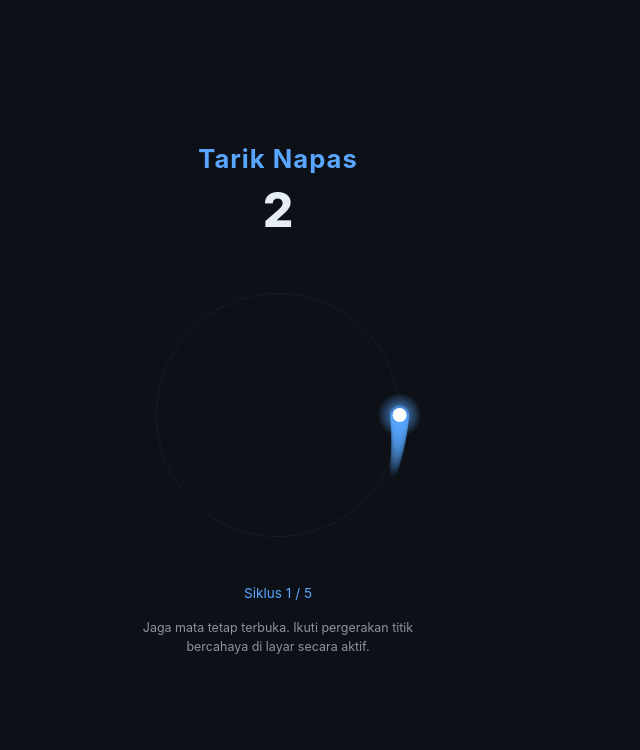
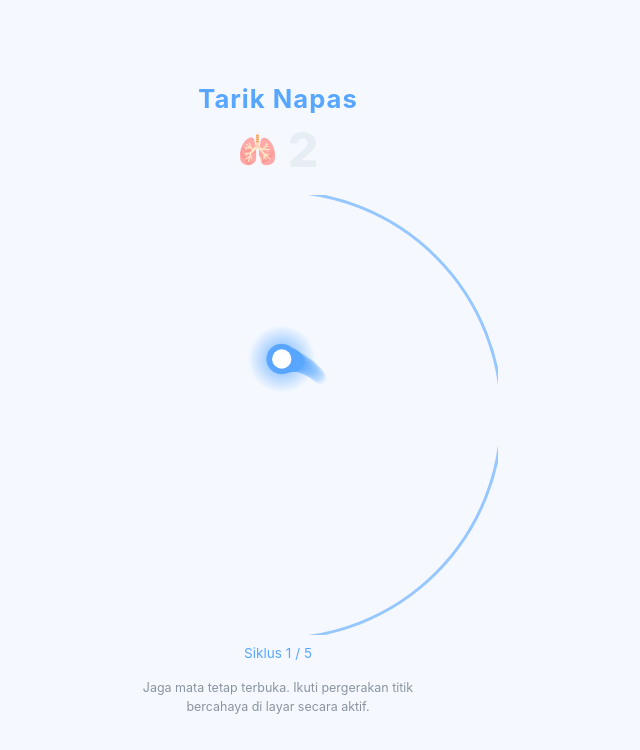
Before and after one commit to akhmadnurh/xenovia-care-cbt, a website: page Breathing.html in a window 1280 px wide. Shown: the whole page, without its empty margins (362-1002 px from the left). Drawn offline with Linux system fonts and the light colour scheme.

Commit message:
adjust breathing exercise

```diff
--- a/Breathing.html
+++ b/Breathing.html
@@ -16,6 +16,7 @@
       }
       body {
         background: #0d1117;
+        transition: background 0.6s ease;
         color: #e6edf3;
         font-family: -apple-system, BlinkMacSystemFont, "Segoe UI", sans-serif;
         display: flex;
@@ -38,6 +39,9 @@
         font-weight: 800;
         margin-bottom: 16px;
         font-variant-numeric: tabular-nums;
+        display: flex;
+        align-items: center;
+        gap: 10px;
       }
       canvas {
         display: block;
@@ -61,7 +65,9 @@
   </head>
   <body>
     <div id="phase-label">Bersiap...</div>
-    <div id="timer-label">4</div>
+    <div id="timer-label">
+      <span id="phase-emoji"></span><span id="timer-num">4</span>
+    </div>
     <canvas id="canvas"></canvas>
     <div id="cycle-label">Siklus 1 / 5</div>
     <div id="hint">
@@ -84,70 +90,56 @@
       // --- Canvas setup ---
       const canvas = document.getElementById("canvas");
       const ctx = canvas.getContext("2d");
-      const SIZE = Math.min(window.innerWidth - 32, 320);
+      const SIZE = Math.min(
+        window.innerWidth - 16,
+        window.innerHeight * 0.55,
+        480,
+      );
       canvas.width = SIZE;
       canvas.height = SIZE;
       const CX = SIZE / 2;
       const CY = SIZE / 2;
-      const R = SIZE * 0.38; // orbit radius
+      const R = SIZE * 0.42; // orbit radius
+      const DOT_R = SIZE * 0.022; // core dot radius
 
-      // --- Box Breathing phases ---
+      // --- Box Breathing phases (4-2-6) ---
       const PHASES = [
         { label: "Tarik Napas", color: "#58a6ff", seconds: 4 },
-        { label: "Tahan", color: "#f0883e", seconds: 4 },
-        { label: "Hembuskan", color: "#3fb950", seconds: 4 },
-        { label: "Tahan", color: "#bc8cff", seconds: 4 },
+        { label: "Tahan", color: "#f0883e", seconds: 2 },
+        { label: "Hembuskan", color: "#3fb950", seconds: 6 },
       ];
       const TOTAL_CYCLES = 5;
+      const PHASE_EMOJI = { "Tarik Napas": "🫁", Tahan: "⏸️", Hembuskan: "🌬️" };
+      const BASE_BG = "#0d1117";
 
-      // --- Random trajectory selection ---
-      const TRAJECTORIES = ["infinity", "wave", "orbit", "zigzag"];
-      const trajectory =
-        TRAJECTORIES[Math.floor(Math.random() * TRAJECTORIES.length)];
+      // --- Random walk state (slow, wide exploration) ---
+      let dotAngle = Math.random() * Math.PI * 2;
+      let dotAngleV = (Math.random() - 0.5) * 0.04;
+      let dotDist = R * (0.3 + Math.random() * 0.4);
+      let dotDistV = (Math.random() - 0.5) * R * 0.02;
 
-      // Returns {x, y} for a given normalised t in [0,1] and phase index
-      function getPos(t, phaseIdx) {
-        // Map phase + t to a global progress [0,1] across the full 16-second cycle
-        const globalT = (phaseIdx + t) / 4;
-        const angle = globalT * Math.PI * 2;
+      function updateRandomWalk() {
+        // Angle: gentle turn with occasional bigger shifts
+        dotAngleV += (Math.random() - 0.5) * 0.01;
+        dotAngleV *= 0.985;
+        dotAngle += dotAngleV;
 
-        switch (trajectory) {
-          case "infinity": {
-            // Lemniscate of Bernoulli
-            const scale = R;
-            const denom = 1 + Math.sin(angle) * Math.sin(angle);
-            return {
-              x: CX + (scale * Math.cos(angle)) / denom,
-              y: CY + (scale * Math.sin(angle) * Math.cos(angle)) / denom,
-            };
-          }
-          case "wave": {
-            const x = CX + R * Math.cos(angle);
-            const y = CY + R * 0.5 * Math.sin(angle * 3);
-            return { x, y };
-          }
-          case "orbit": {
-            // Elliptical orbit with slight wobble
-            const wobble = Math.sin(angle * 5) * R * 0.12;
-            return {
-              x: CX + (R + wobble) * Math.cos(angle),
-              y: CY + (R * 0.6 + wobble) * Math.sin(angle),
-            };
-          }
-          case "zigzag": {
-            // Lissajous-style figure
-            return {
-              x: CX + R * Math.sin(angle * 2),
-              y: CY + R * Math.sin(angle * 3 + Math.PI / 4),
-            };
-          }
-          default:
-            return { x: CX + R * Math.cos(angle), y: CY + R * Math.sin(angle) };
-        }
+        // Distance: strong random push, weak centering — lets dot reach edges
+        dotDistV += (Math.random() - 0.5) * R * 0.012;
+        dotDistV += (R * 0.5 - dotDist) * 0.0006;
+        dotDistV *= 0.975;
+        dotDist = Math.max(R * 0.05, Math.min(R * 0.95, dotDist));
+      }
+
+      function getPos() {
+        return {
+          x: CX + dotDist * Math.cos(dotAngle),
+          y: CY + dotDist * Math.sin(dotAngle),
+        };
       }
 
       // --- Trail buffer ---
-      const TRAIL_LEN = 28;
+      const TRAIL_LEN = 50;
       const trail = [];
 
       // --- State ---
@@ -158,23 +150,34 @@
       let done = false;
 
       const phaseLabel = document.getElementById("phase-label");
-      const timerLabel = document.getElementById("timer-label");
+      const timerNum = document.getElementById("timer-num");
+      const phaseEmoji = document.getElementById("phase-emoji");
       const cycleLabel = document.getElementById("cycle-label");
 
-      function drawFrame(pos, phase) {
+      function drawFrame(pos, phase, progress) {
         ctx.clearRect(0, 0, SIZE, SIZE);
 
-        // Background ring guide
+        // --- Progress ring (phase time remaining) ---
+        const ringR = R + DOT_R * 4;
+        const startA = -Math.PI / 2;
+        const endA = startA + progress * Math.PI * 2;
         ctx.beginPath();
-        ctx.arc(CX, CY, R, 0, Math.PI * 2);
-        ctx.strokeStyle = "rgba(255,255,255,0.05)";
-        ctx.lineWidth = 1;
+        ctx.arc(CX, CY, ringR, 0, Math.PI * 2);
+        ctx.strokeStyle = "rgba(255,255,255,0.07)";
+        ctx.lineWidth = 3;
         ctx.stroke();
+        ctx.beginPath();
+        ctx.arc(CX, CY, ringR, startA, endA);
+        ctx.strokeStyle = phase.color + "99";
+        ctx.lineWidth = 3;
+        ctx.lineCap = "round";
+        ctx.stroke();
+        ctx.lineCap = "butt";
 
         // Trail
         for (let i = 0; i < trail.length; i++) {
           const alpha = (i / trail.length) * 0.5;
-          const radius = 4 + (i / trail.length) * 6;
+          const radius = DOT_R * 0.6 + (i / trail.length) * DOT_R;
           ctx.beginPath();
           ctx.arc(trail[i].x, trail[i].y, radius, 0, Math.PI * 2);
           ctx.fillStyle = `rgba(${hexToRgb(phase.color)},${alpha})`;
@@ -182,18 +185,26 @@
         }
 
         // Glow
-        const grd = ctx.createRadialGradient(pos.x, pos.y, 0, pos.x, pos.y, 22);
+        const glowR = DOT_R * 3.5;
+        const grd = ctx.createRadialGradient(
+          pos.x,
+          pos.y,
+          0,
+          pos.x,
+          pos.y,
+          glowR,
+        );
         grd.addColorStop(0, phase.color + "ff");
         grd.addColorStop(0.4, phase.color + "88");
         grd.addColorStop(1, phase.color + "00");
         ctx.beginPath();
-        ctx.arc(pos.x, pos.y, 22, 0, Math.PI * 2);
+        ctx.arc(pos.x, pos.y, glowR, 0, Math.PI * 2);
         ctx.fillStyle = grd;
         ctx.fill();
 
         // Core dot
         ctx.beginPath();
-        ctx.arc(pos.x, pos.y, 7, 0, Math.PI * 2);
+        ctx.arc(pos.x, pos.y, DOT_R, 0, Math.PI * 2);
         ctx.fillStyle = "#ffffff";
         ctx.fill();
       }
@@ -223,9 +234,24 @@
               done = true;
               phaseLabel.textContent = "✅ Selesai!";
               phaseLabel.style.color = "#3fb950";
-              timerLabel.textContent = "";
+              timerNum.textContent = "";
+              phaseEmoji.textContent = "";
               cycleLabel.textContent = `${TOTAL_CYCLES} siklus selesai`;
+              document.body.style.background = BASE_BG;
               ctx.clearRect(0, 0, SIZE, SIZE);
+              let repeatBtn = document.getElementById("repeat-btn");
+              if (!repeatBtn) {
+                repeatBtn = document.createElement("button");
+                repeatBtn.id = "repeat-btn";
+                repeatBtn.textContent = "🔄 Ulang";
+                repeatBtn.style.cssText =
+                  "margin-top:14px;padding:10px 28px;font-size:1rem;font-weight:600;color:#e6edf3;background:#21262d;border:1px solid #30363d;border-radius:10px;cursor:pointer;";
+                repeatBtn.onclick = resetExercise;
+                cycleLabel.parentElement.insertBefore(
+                  repeatBtn,
+                  cycleLabel.nextSibling,
+                );
+              }
               return;
             }
             cycleLabel.textContent = `Siklus ${cycleCount} / ${TOTAL_CYCLES}`;
@@ -233,33 +259,71 @@
         }
 
         const currentPhase = PHASES[phaseIdx];
-        const t = phaseElapsed / currentPhase.seconds; // 0..1
-        const pos = getPos(t, phaseIdx);
+        updateRandomWalk();
+        const pos = getPos();
 
         trail.push({ x: pos.x, y: pos.y });
         if (trail.length > TRAIL_LEN) trail.shift();
 
-        drawFrame(pos, currentPhase);
+        const progress = phaseElapsed / currentPhase.seconds;
+        drawFrame(pos, currentPhase, progress);
 
         phaseLabel.textContent = currentPhase.label;
         phaseLabel.style.color = currentPhase.color;
-        timerLabel.textContent = Math.ceil(currentPhase.seconds - phaseElapsed);
+        phaseEmoji.textContent = PHASE_EMOJI[currentPhase.label] || "";
+        phaseEmoji.style.fontSize = "2rem";
+        timerNum.textContent = Math.ceil(currentPhase.seconds - phaseElapsed);
+        document.body.style.background = `rgba(${hexToRgb(currentPhase.color)},0.06)`;
 
         requestAnimationFrame(tick);
+      }
+
+      // --- Reset / repeat ---
+      function resetExercise() {
+        phaseIdx = 0;
+        phaseElapsed = 0;
+        cycleCount = 1;
+        done = false;
+        lastTimestamp = null;
+        trail.length = 0;
+        dotAngle = Math.random() * Math.PI * 2;
+        dotAngleV = (Math.random() - 0.5) * 0.04;
+        dotDist = R * (0.3 + Math.random() * 0.4);
+        dotDistV = (Math.random() - 0.5) * R * 0.02;
+        phaseLabel.style.color = "#58a6ff";
+        cycleLabel.textContent = `Siklus 1 / ${TOTAL_CYCLES}`;
+        document.body.style.background = BASE_BG;
+        const btn = document.getElementById("repeat-btn");
+        if (btn) btn.remove();
+        let c = 3;
+        phaseLabel.textContent = "Bersiap...";
+        phaseEmoji.textContent = "";
+        timerNum.textContent = c;
+        const ci = setInterval(() => {
+          c--;
+          if (c <= 0) {
+            clearInterval(ci);
+            timerNum.textContent = PHASES[0].seconds;
+            requestAnimationFrame(tick);
+          } else {
+            timerNum.textContent = c;
+          }
+        }, 1000);
       }
 
       // Brief countdown before starting
       let countdown = 3;
       phaseLabel.textContent = "Bersiap...";
-      timerLabel.textContent = countdown;
+      phaseEmoji.textContent = "";
+      timerNum.textContent = countdown;
       const countdownInterval = setInterval(() => {
         countdown--;
         if (countdown <= 0) {
           clearInterval(countdownInterval);
-          timerLabel.textContent = PHASES[0].seconds;
+          timerNum.textContent = PHASES[0].seconds;
           requestAnimationFrame(tick);
         } else {
-          timerLabel.textContent = countdown;
+          timerNum.textContent = countdown;
         }
       }, 1000);
     </script>
```
Also changed, not shown: breathingHandler.js (+5 -6 lines).
